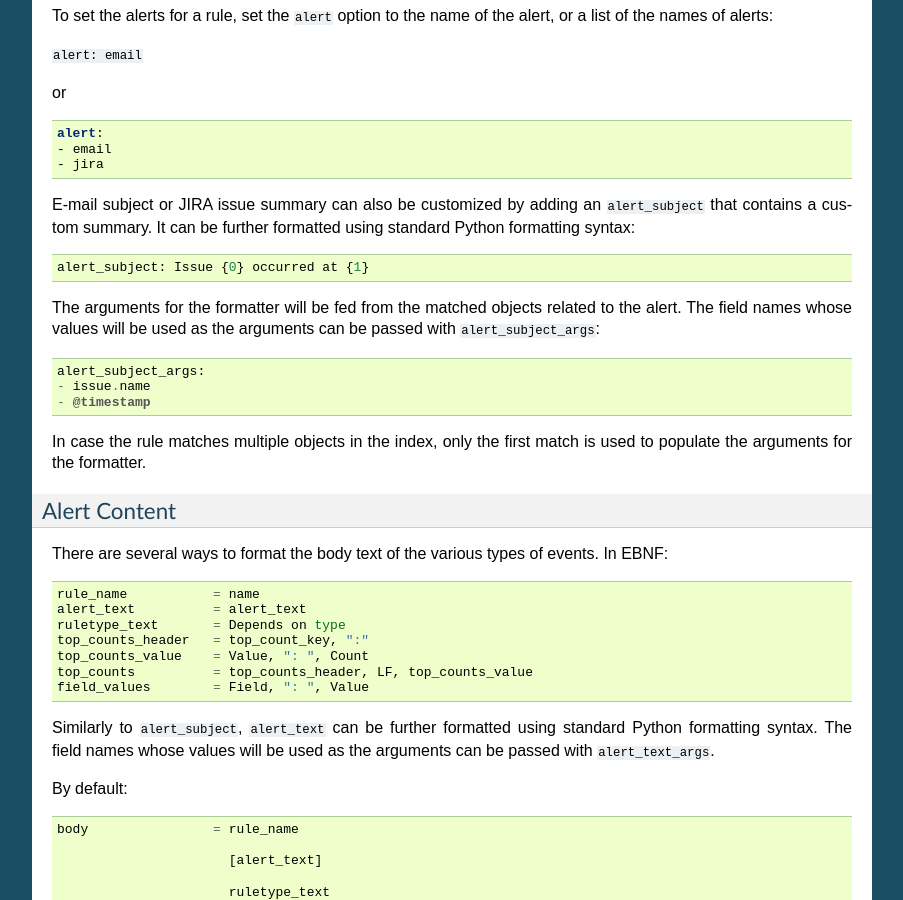
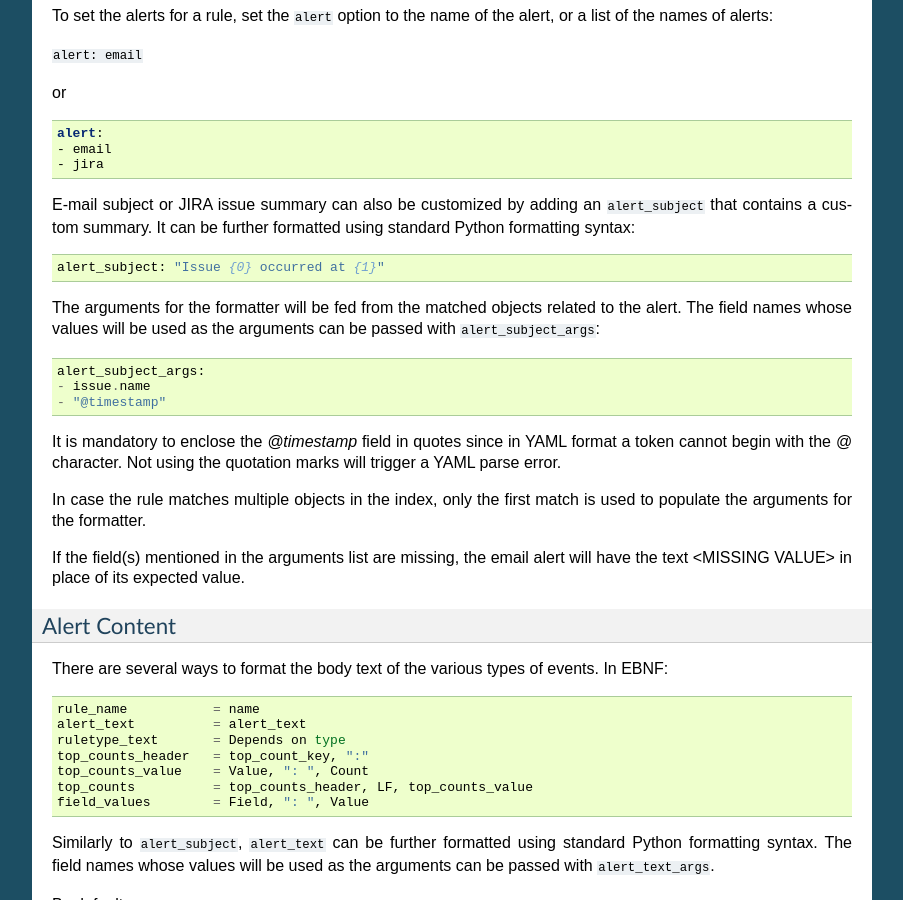
Before and after one commit to Yelp/elastalert, a Sphinx documentation site: the page built from docs/source/ruletypes.rst, in a window 1280 px wide and 900 px high, scrolled down 11380 px. Shown: the whole window, without its empty margins (198-1101 px from the left). Built offline with Sphinx 7.4.7, drawn with Linux system fonts in a browser that asks for light colours.

Commit message:
Update ruletypes.rst

```diff
--- a/docs/source/ruletypes.rst
+++ b/docs/source/ruletypes.rst
@@ -612,7 +612,7 @@ or
 E-mail subject or JIRA issue summary can also be customized by adding an ``alert_subject`` that contains a custom summary.
 It can be further formatted using standard Python formatting syntax::
 
-    alert_subject: Issue {0} occurred at {1}
+    alert_subject: "Issue {0} occurred at {1}"
 
 The arguments for the formatter will be fed from the matched objects related to the alert.
 The field names whose values will be used as the arguments can be passed with ``alert_subject_args``::
@@ -620,9 +620,13 @@ The field names whose values will be used as the arguments can be passed with ``
 
     alert_subject_args:
     - issue.name
-    - @timestamp
+    - "@timestamp"
+
+It is mandatory to enclose the `@timestamp` field in quotes since in YAML format a token cannot begin with the `@` character. Not using the quotation marks will trigger a YAML parse error.
 
 In case the rule matches multiple objects in the index, only the first match is used to populate the arguments for the formatter.
+
+If the field(s) mentioned in the arguments list are missing, the email alert will have the text \<MISSING VALUE\> in place of its expected value.
 
 Alert Content
 ~~~~~~~~~~~~~~~
```
